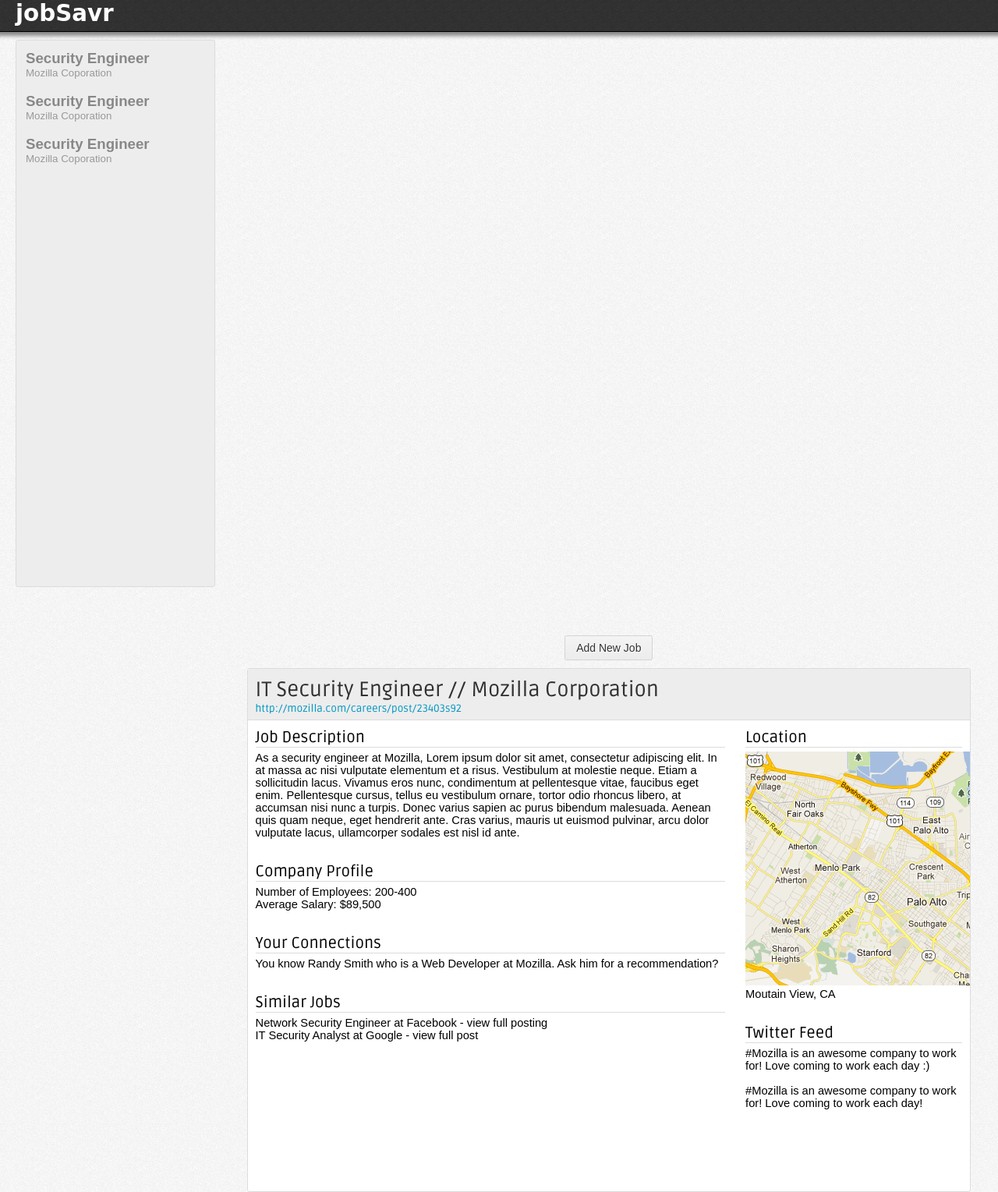
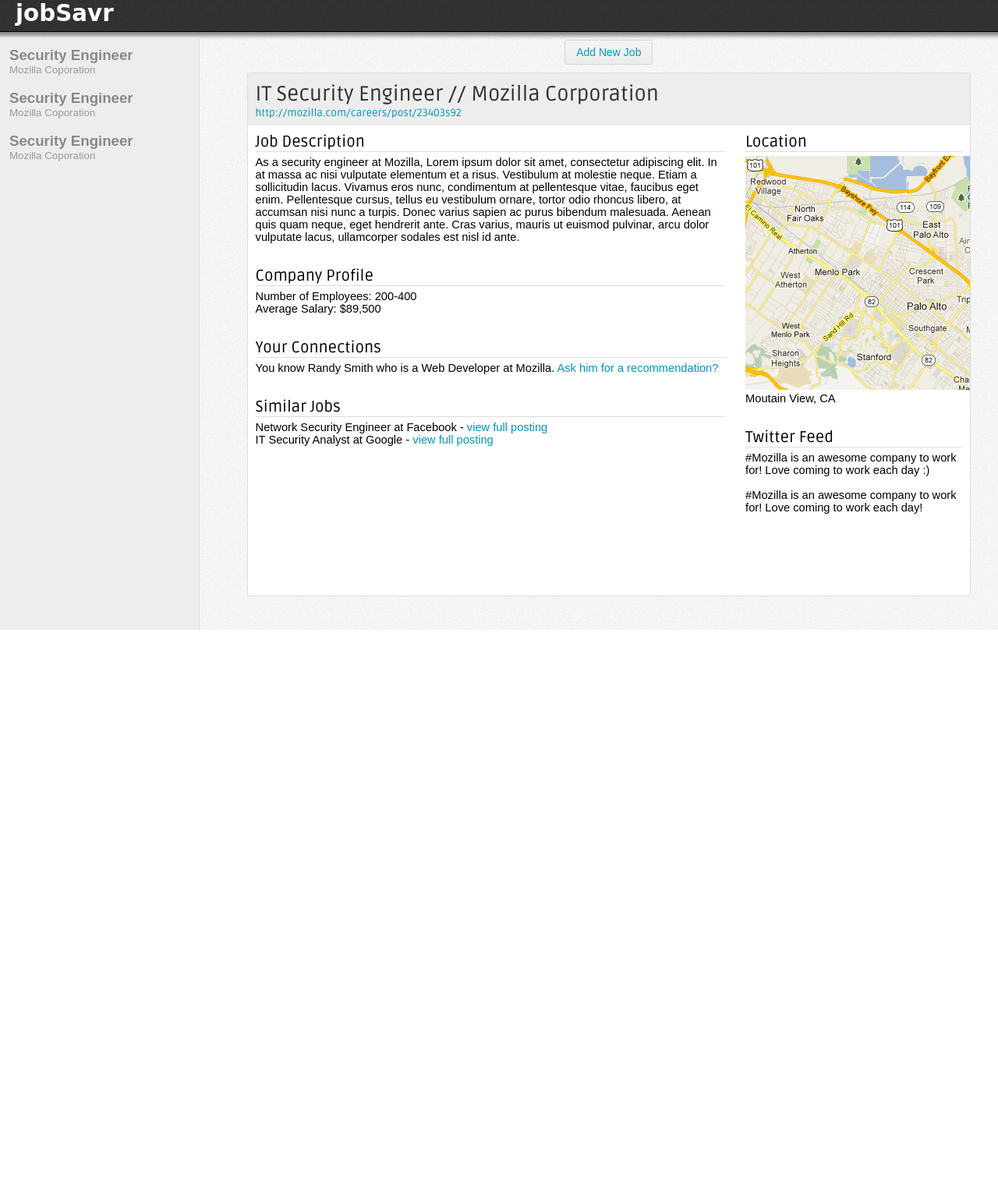
Before and after one commit to matthewdfuller/jobSavr, a PHP site: page / in a window 1280 px wide. Shown: the whole page at 78% size. After the commit the page ends 808 px from the top, so only its background shows below. Run offline with PHP 8.4, Linux system fonts and the light colour scheme; some libraries are stand-ins or nearby versions; some web fonts are replaced.

Commit message:
design updates
updated design (left panel full height now)

```diff
--- a/index.html
+++ b/index.html
@@ -116,15 +116,15 @@
                             Your Connections
                         </div>
                         <div class="posting_section">
-                            You know Randy Smith who is a Web Developer at Mozilla. Ask him for a recommendation?
+                            You know Randy Smith who is a Web Developer at Mozilla. <a href="#">Ask him for a recommendation?</a>
                         </div>
                         <div class="spacer"></div>
                         <div class="posting_header">
                             Similar Jobs
                         </div>
                         <div class="posting_section">
-                            Network Security Engineer at Facebook - view full posting<br/>
-                            IT Security Analyst at Google - view full post<br/>
+                            Network Security Engineer at Facebook - <a href="#">view full posting</a><br/>
+                            IT Security Analyst at Google - <a href="#">view full posting</a><br/>
                         </div>
 
                     </div>
@@ -167,6 +167,7 @@
                 Enter Company Name: <input class="textboxer" type="text"></input><br/>
                 <input type="submit" class="button big add" value="Add Job"/>
             </form>
+            <a href="#" onclick="closePopup()">Close</a>
         </div>
     </div>
 </body>
--- a/scripts/addjob.js
+++ b/scripts/addjob.js
@@ -1,6 +1,11 @@
 function addJob() {
     document.getElementById('add_job_outer_box').style.display="block";
     var visible = true;
+}
+
+function closePopup() {
+    document.getElementById('add_job_outer_box').style.display="none";
+    var visible = false;
 }
 
 /*
--- a/styles/styles.css
+++ b/styles/styles.css
@@ -5,6 +5,11 @@ html, body {
     background-repeat: repeat;
     height: 100%;
 }
+
+a:link {text-decoration: none; color: #0195C2;}
+a:visited {text-decoration: none; color: #0195C2;}
+a:active {text-decoration: none; color: #0195C2;}
+a:hover {text-decoration: underline; color: #0195C2;}
 
 .textboxer {
     border: 1px solid #C1C1C1;
@@ -48,10 +53,8 @@ html, body {
 #left {
     float: left;
     width: 20%;
-    margin-left: 10px;
-    border: 0px solid red;
-    padding: 10px;
-    height: 93%;
+    margin-top: 7px;
+    height: 94%;
 }
 
 #my_jobs_text {
@@ -65,10 +68,10 @@ html, body {
     background-color: #EDEDED;
     border-radius: 3px;
     padding: 4px;
-    border: 1px solid #DCDCDC;
+    border-right: 1px solid #DCDCDC;
     font-family: sans-serif;
-    max-height: 93%;
-    height: 93%;
+    max-height: 100%;
+    height: 100%;
     overflow-x: hidden;
     overflow-y: auto;
 }
```
